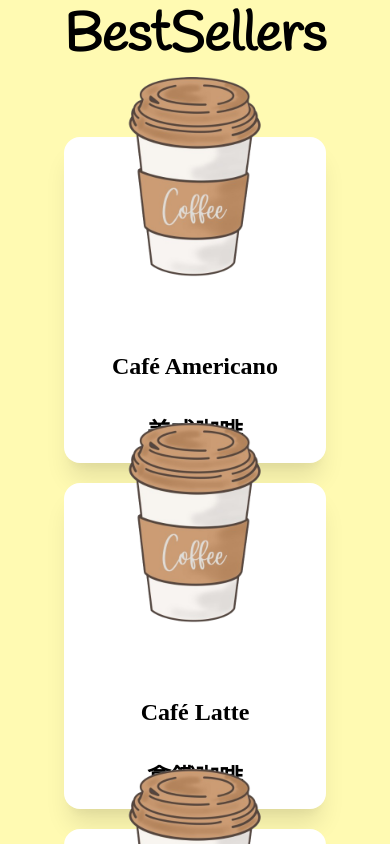
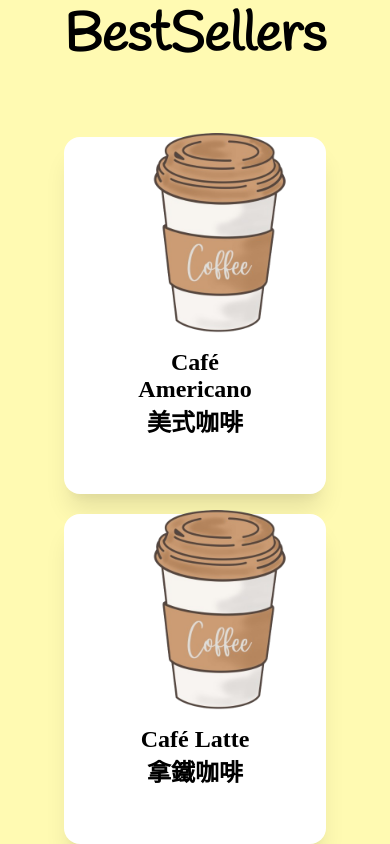
Before and after one commit to bryancastillo10/coffee-tea-website-2, a React (Vite) app: page / in a window 390 px wide. Shown: the part 1000-1844 px from the top of the page. Built offline with nearby package versions, Linux system fonts and the light colour scheme.

Commit message:
custom card style

```diff
--- a/src/styles/sections/bestseller.css
+++ b/src/styles/sections/bestseller.css
@@ -44,14 +44,20 @@
     transform: translateY(-3.75em);
 }
 
+.card__content{
+    margin-top: -2.75em;
+}
 .card__content h1{
-    padding:1rem;
     text-align:center;
 }
 
 @media screen and (max-width: 640px)
     { .card__main{
         grid-template-columns: repeat(2, minmax(0, 1fr));
+        gap:1rem;
+    }
+    .card__container{
+        padding:3.5rem;
     }
    }
 
```
